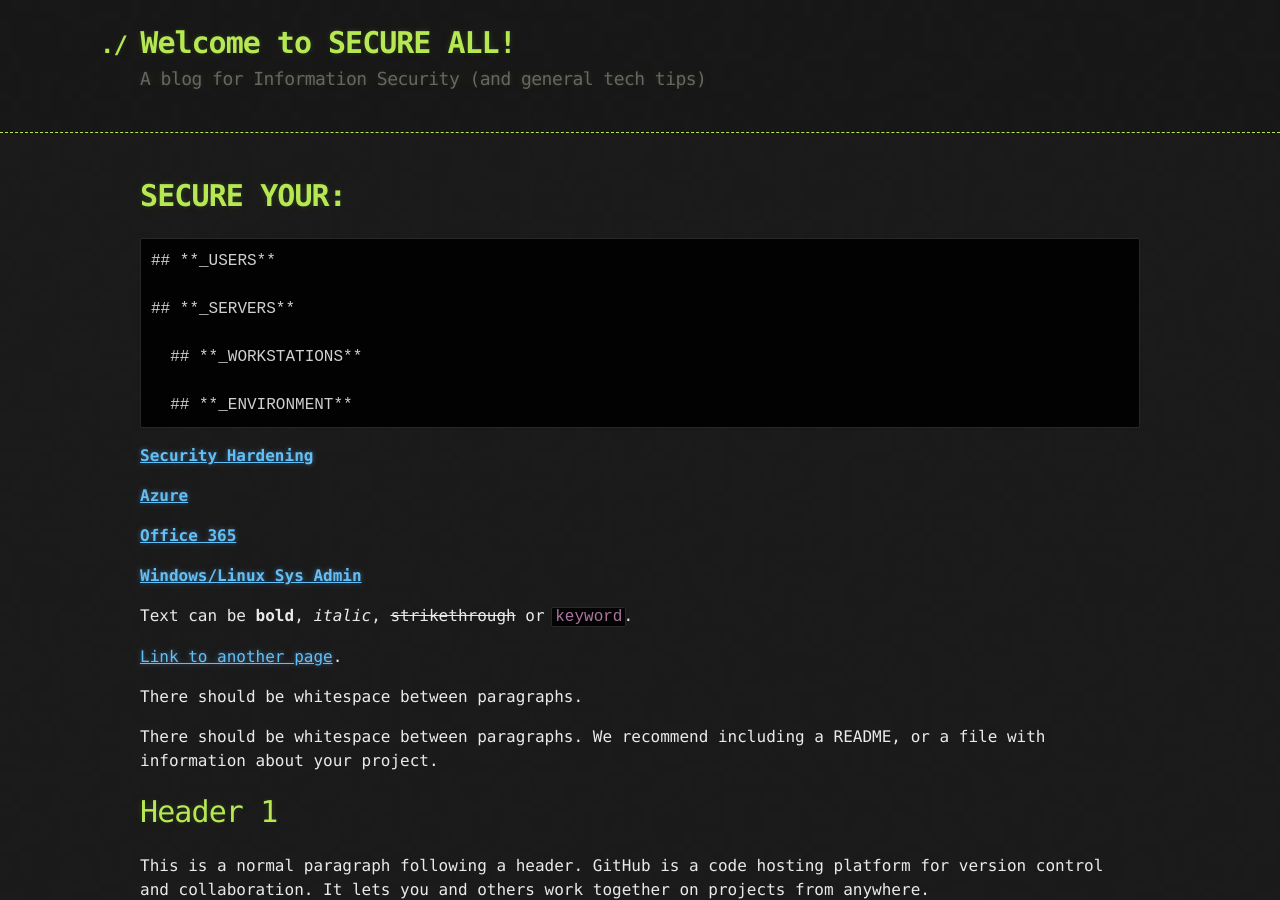
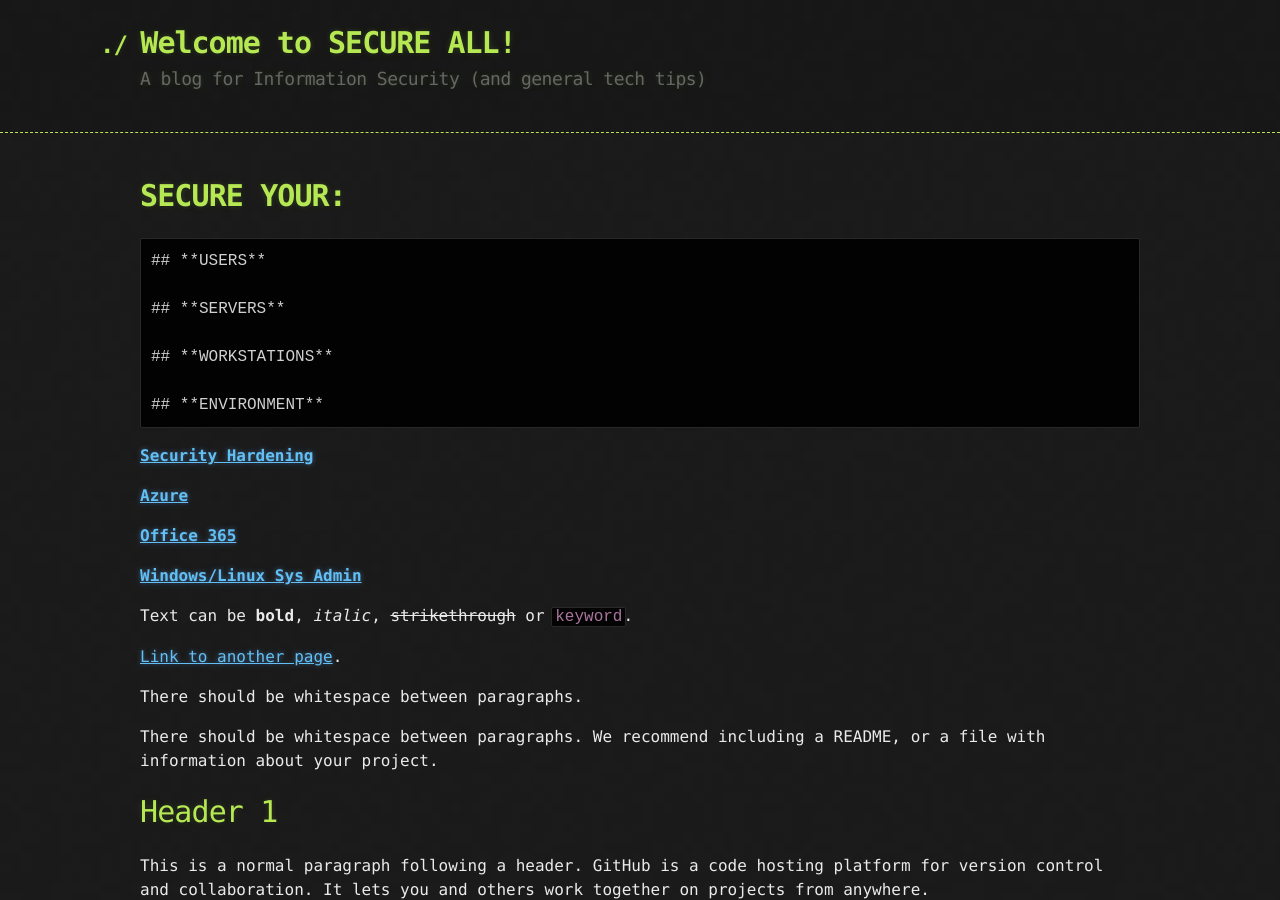
Before and after one commit to shnlnryn/blog, a Jekyll site: the page built from index.md, in a window 1280 px wide and 900 px high. Built offline with Jekyll 4.4.1, drawn with Linux system fonts in a browser that asks for light colours; our own code applies the rules of GitHub Pages for plain Markdown files.

```diff
--- a/index.md
+++ b/index.md
@@ -6,15 +6,13 @@ layout: default
 
 # **SECURE YOUR:**
 
+    ## **USERS**
 
+    ## **SERVERS**
 
-    ## **_USERS**
+    ## **WORKSTATIONS**
 
-    ## **_SERVERS**
-
-      ## **_WORKSTATIONS**
-
-      ## **_ENVIRONMENT**
+    ## **ENVIRONMENT**
 
 
 
```
